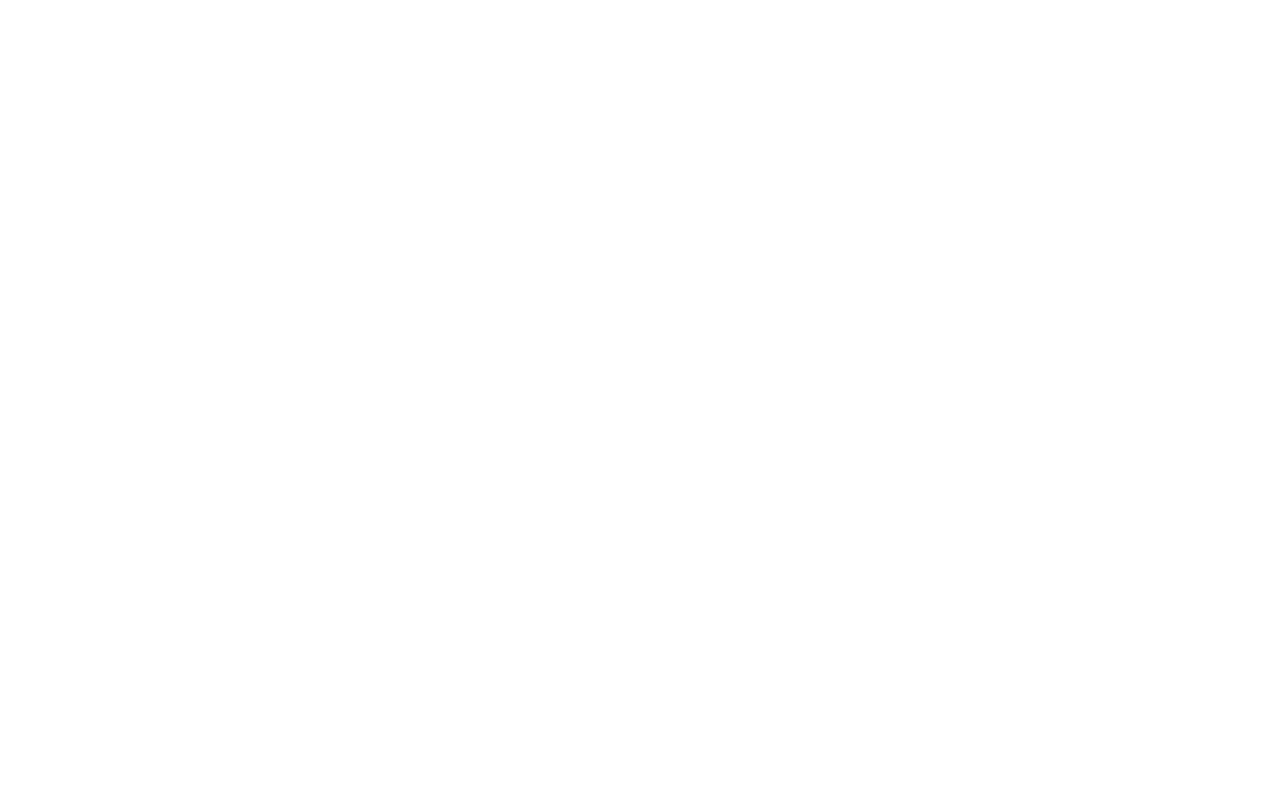
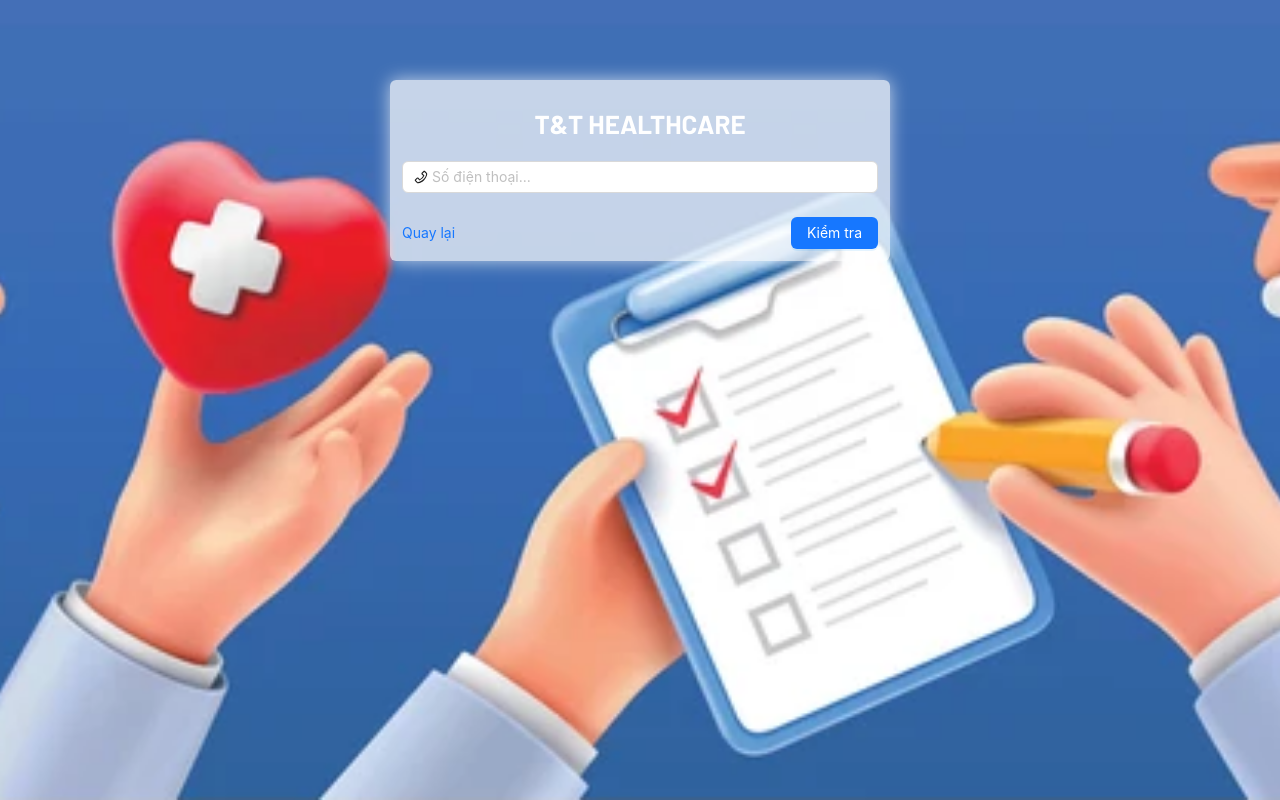
Before and after one commit to tangbaotrann/healthcare-ui, a React (Create React App) app: page /forgot-password in a window 1280 px wide. Before the commit this address had no page. Built offline with nearby package versions, Linux system fonts and the light colour scheme.

Commit message:
updated: page forgot-password

```diff
--- a/src/App.js
+++ b/src/App.js
@@ -4,6 +4,7 @@
 // me
 import Login from './pages/Login';
 import Register from './pages/Register';
+import ForgotPassword from './pages/ForgotPassword';
 
 function App() {
     return (
@@ -17,7 +18,7 @@
                 <Route path="/register" element={<Register />} />
 
                 {/* Forgot password */}
-                {/* <Route path='/forgot-password'/> */}
+                <Route path="/forgot-password" element={<ForgotPassword />} />
             </Routes>
         </Router>
     );
--- /dev/null
+++ b/src/pages/ForgotPassword/ForgotPassword.css
@@ -0,0 +1,5 @@
+.footer-forgot-password {
+    display: flex;
+    align-items: center;
+    justify-content: space-between;
+}
--- /dev/null
+++ b/src/pages/ForgotPassword/ForgotPassword.js
@@ -0,0 +1,47 @@
+// lib
+import { PhoneOutlined } from '@ant-design/icons';
+import { Button, Form, Input } from 'antd';
+import { Link } from 'react-router-dom';
+
+// me
+import './ForgotPassword.css';
+import BackgroundOutSite from '~/components/BackgroundOutSite';
+
+function ForgotPassword() {
+    return (
+        <BackgroundOutSite>
+            <Form
+                onFinish={(values) => {
+                    console.log(values);
+                }}
+                onFinishFailed={(error) => {
+                    console.log({ error });
+                }}
+            >
+                {/* Number phone */}
+                <Form.Item
+                    name="numberPhone"
+                    rules={[
+                        {
+                            required: true,
+                            message: 'Bạn cần phải nhập số điện thoại.',
+                        },
+                    ]}
+                    hasFeedback
+                >
+                    <Input prefix={<PhoneOutlined />} placeholder="Số điện thoại..." />
+                </Form.Item>
+
+                {/* Button check */}
+                <div className="footer-forgot-password">
+                    <Link to="/login">Quay lại</Link>
+                    <Button type="primary" htmlType="submit">
+                        Kiểm tra
+                    </Button>
+                </div>
+            </Form>
+        </BackgroundOutSite>
+    );
+}
+
+export default ForgotPassword;
--- /dev/null
+++ b/src/pages/ForgotPassword/index.js
@@ -0,0 +1 @@
+export { default } from './ForgotPassword';
--- a/src/pages/Login/Login.js
+++ b/src/pages/Login/Login.js
@@ -10,7 +10,6 @@
 
 function Login() {
     return (
-        <>
         <BackgroundOutSite>
             <Form
                 onFinish={(values) => {
@@ -60,11 +59,10 @@
                 {/* Register & Forgot-password button */}
                 <div className="link-to">
                     <Link to="/register">Đăng ký ngay</Link>
-                        <a href="/forgot-password">Quên mật khẩu</a>
+                    <Link to="/forgot-password">Quên mật khẩu</Link>
                 </div>
             </Form>
         </BackgroundOutSite>
-        </>
     );
 }
 
```
Lines whose indentation alone changed are shown as unchanged.
